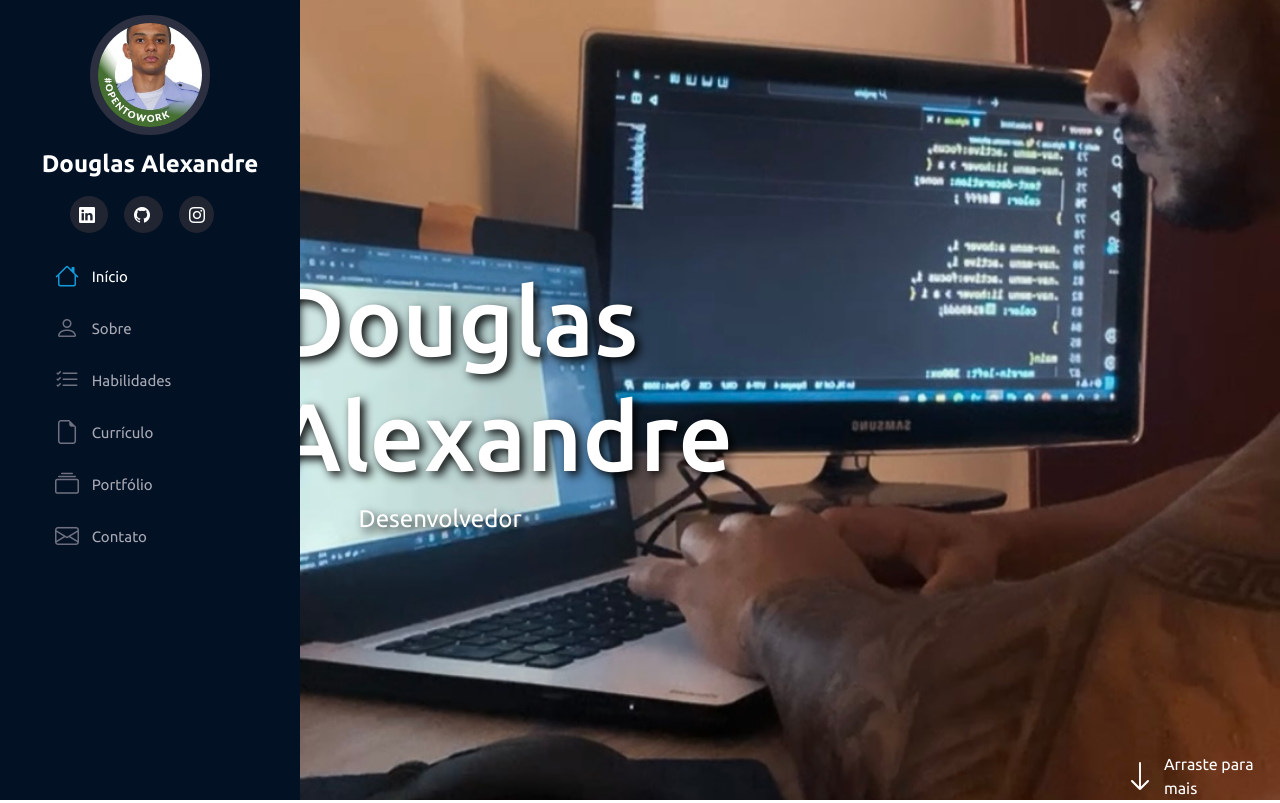
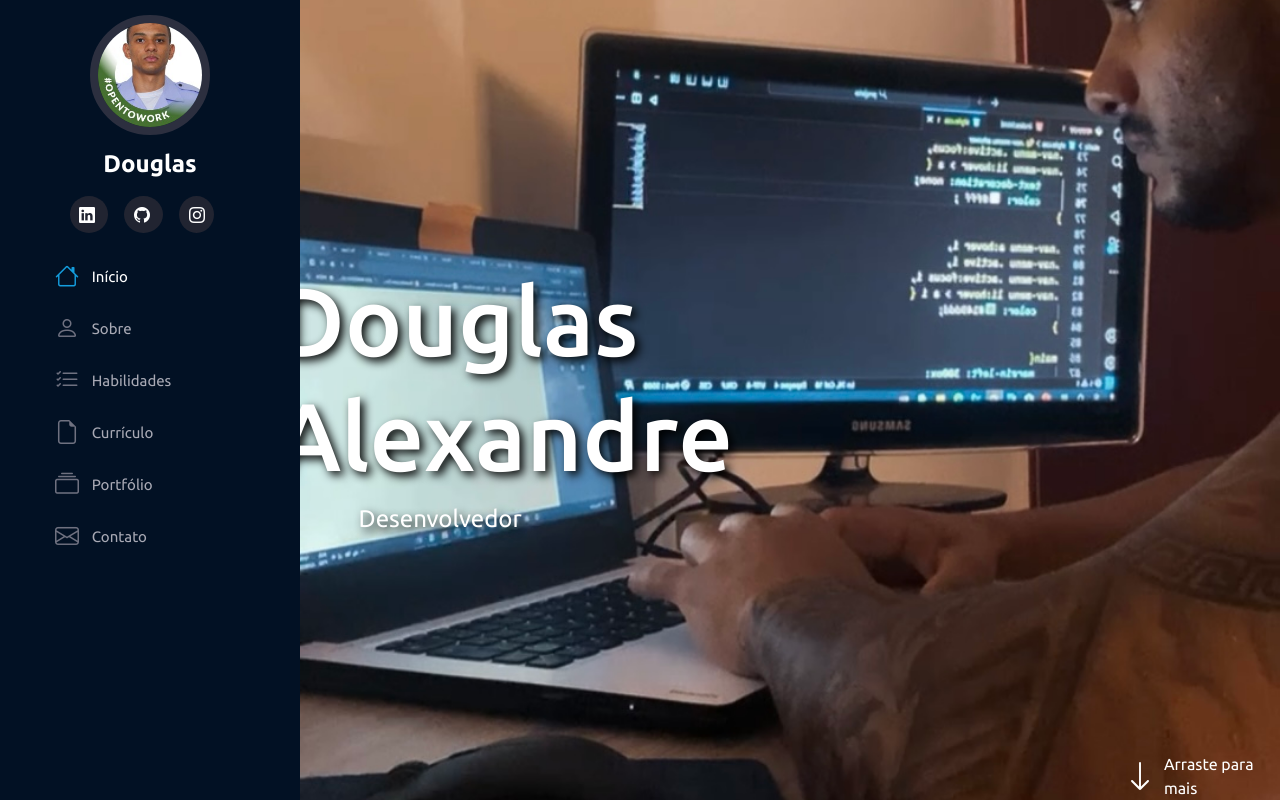
Before and after one commit to DouglasAlexandree/Projeto, a plain HTML site: page index.html in a window 1280 px wide. Shown: the top 803 px of the page. Drawn offline with nearby package versions, Linux system fonts and the light colour scheme.

Commit message:
Update index.html

```diff
--- a/index.html
+++ b/index.html
@@ -16,7 +16,7 @@
     <aside id='header'>
         <section class="profile">
             <img src="static/foto.jfif" alt="Foto Douglas">
-            <h1>Douglas Alexandre</h1>
+            <h1>Douglas </h1>
             <div class="social-links mt-4 text-center">
                <a target="_blank" href="https://www.linkedin.com/in/douglas-alexandre-296b44264/">
                 <i class="bi bi-linkedin"></i>
```
